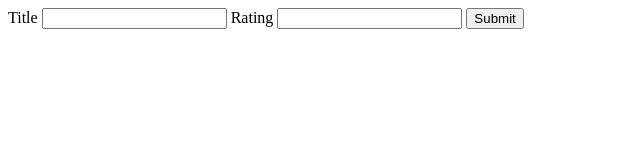
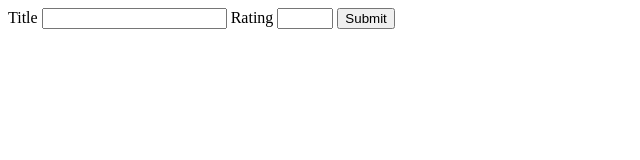
Before and after one commit to danveb/jQuery-exercises, a plain HTML site: page movies.html in a window 1280 px wide. Shown: the whole page, without its empty margins (0-640 px from the left). Drawn offline with nearby package versions, Linux system fonts and the light colour scheme.

Commit message:
part 2 skeleton code

```diff
--- a/movies.html
+++ b/movies.html
@@ -12,7 +12,7 @@
             <input type="text" id="title" required>
         </label>
         <label for="rating">Rating
-            <input type="text" id="rating" min="0" max="10" required>
+            <input type="number" id="rating" min="0" max="10" required>
         </label>
         <button type="submit">Submit</button>
     </form>
```
